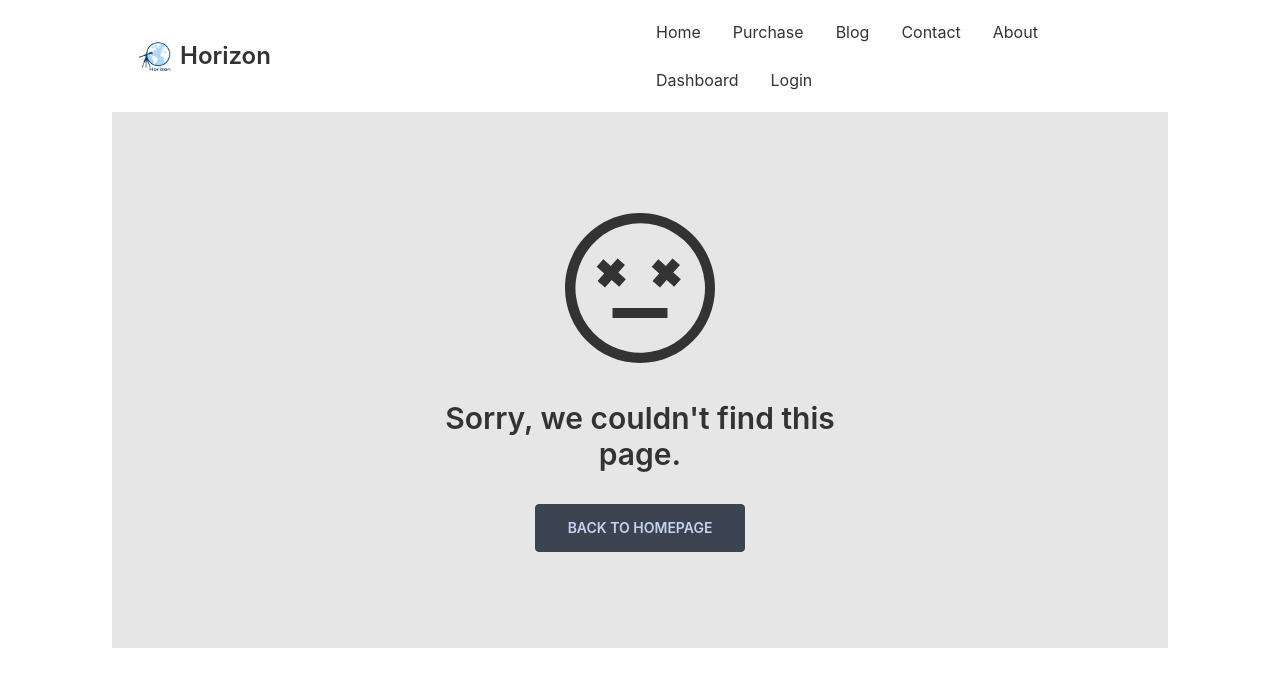
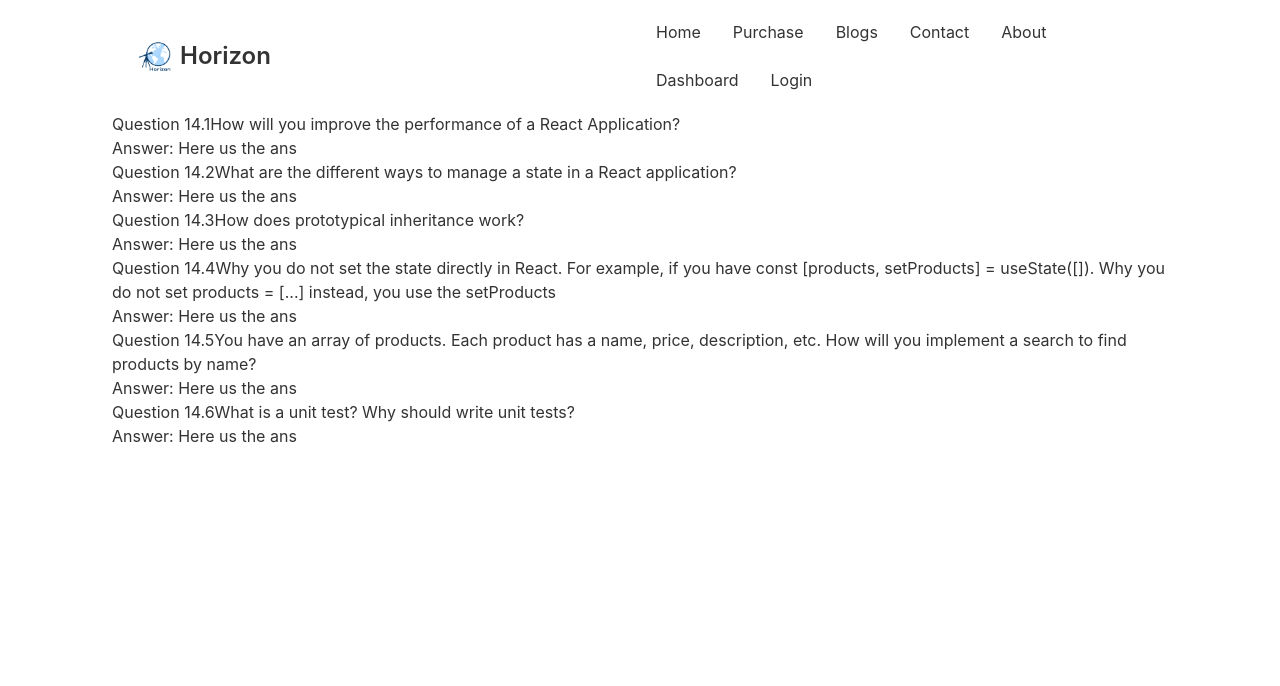
Before and after one commit to git-mhasan/manufacturar-supply-website-client, a React (Create React App) app: page /blogs in a window 1280 px wide. Shown: the top 686 px of the page. Built offline with nearby package versions, Linux system fonts and the light colour scheme; no server answers; what tw-elements would draw is missing.

Commit message:
Purchase page and Blogs page created

```diff
--- a/src/App.js
+++ b/src/App.js
@@ -10,6 +10,7 @@ import { ToastContainer } from 'react-toastify';
 import 'react-toastify/dist/ReactToastify.css';
 import Purchase from './Pages/Purchase/Purchase';
 import RequireAuth from './Pages/Login/RequireAuth';
+import Blogs from './Pages/Blogs/Blogs';
 
 function App() {
   return (
@@ -17,6 +18,7 @@ function App() {
       <Header logo={logo}></Header>
       <Routes>
         <Route path="/" element={<Home />} />
+        <Route path="/blogs" element={<Blogs />} />
         <Route path="/purchase" element={<RequireAuth><Purchase /></RequireAuth>} />
         <Route path="/signup" element={<Signup />} />
         <Route path="/login" element={<Login />} />
--- /dev/null
+++ b/src/Pages/Blogs/Blogs.js
@@ -0,0 +1,34 @@
+import React from 'react';
+
+const Blogs = () => {
+    return (
+        <div>
+            <div>
+                <h2><span>Question 14.1</span>How will you improve the performance of a React Application?</h2>
+                <p><span>Answer:</span> Here us the ans</p>
+            </div>
+            <div>
+                <h2><span>Question 14.2</span>What are the different ways to manage a state in a React application?</h2>
+                <p><span>Answer:</span> Here us the ans</p>
+            </div>
+            <div>
+                <h2><span>Question 14.3</span>How does prototypical inheritance work?</h2>
+                <p><span>Answer:</span> Here us the ans</p>
+            </div>
+            <div>
+                <h2><span>Question 14.4</span>Why you do not set the state directly in React. For example, if you have const [products, setProducts] = useState([]). Why you do not set products = [...] instead, you use the setProducts</h2>
+                <p><span>Answer:</span> Here us the ans</p>
+            </div>
+            <div>
+                <h2><span>Question 14.5</span>You have an array of products. Each product has a name, price, description, etc. How will you implement a search to find products by name?</h2>
+                <p><span>Answer:</span> Here us the ans</p>
+            </div>
+            <div>
+                <h2><span>Question 14.6</span>What is a unit test? Why should write unit tests?</h2>
+                <p><span>Answer:</span> Here us the ans</p>
+            </div>
+        </div>
+    );
+};
+
+export default Blogs;
--- /dev/null
+++ b/src/Pages/Purchase/AllProducts.js
@@ -0,0 +1,32 @@
+import React from 'react';
+import { useQuery } from 'react-query';
+import Spinner from '../../Shared/Spinner';
+import url from '../../Shared/Utils/ServerUrl';
+
+const AllProducts = () => {
+    const { isLoading, error, data: products } = useQuery('products', () =>
+        fetch(`${url}products`).then(res =>
+            res.json()
+        )
+    )
+    if (isLoading) {
+        return <div className='my-5 md:my-8 lg:my-10'>
+            <h2 className='text-center font-bold text-3xl my-14 text-accent'>All Equipments</h2>
+            <Spinner></Spinner>
+        </div>
+    }
+    if (error) {
+        return <div className='my-5 md:my-8 lg:my-10'>
+            <h2 className='text-center font-bold text-3xl my-14 text-accent'>Equipments</h2>
+            <h2 className='text-center font-bold text-3xl my-14 text-black'>Data could not be Loaded.</h2>
+        </div>
+    }
+
+    return (
+        <div>
+
+        </div>
+    );
+};
+
+export default AllProducts;
--- /dev/null
+++ b/src/Pages/Purchase/ProductCard.js
@@ -0,0 +1,23 @@
+import React from 'react';
+
+const ProductCard = ({ product }) => {
+
+    return (
+        <div>
+            <div className="card lg:w-lg bg-base-100 shadow-xl">
+                <figure className="px-4 pt-4">
+                    <img src={product.img} alt="" className="rounded-xl" />
+                </figure>
+                <div className="card-body items-center text-center">
+                    <h2 className="card-title">{product.name}</h2>
+                    <p>{product.desc.length > 15 ? product.desc.slice(0, 15) + "..." : product.desc}</p>
+                    <div className="card-actions">
+                        <button className="btn btn-primary">Details</button>
+                    </div>
+                </div>
+            </div>
+        </div>
+    );
+};
+
+export default ProductCard;
--- a/src/Pages/Purchase/Purchase.js
+++ b/src/Pages/Purchase/Purchase.js
@@ -1,6 +1,8 @@
 import React from 'react';
 
+
 const Purchase = () => {
+
     return (
         <div>
             This is Purchase Page
--- a/src/Shared/Header/Header.js
+++ b/src/Shared/Header/Header.js
@@ -16,7 +16,7 @@ const Header = ({ logo }) => {
     const menuItem = <>
         <li><Link to="/">Home</Link></li>
         <li><Link to="/purchase">Purchase</Link></li>
-        <li><Link to="/blog">Blog</Link></li>
+        <li><Link to="/blogs">Blogs</Link></li>
         <li><Link to="/contact">Contact</Link></li>
         <li><Link to="/about">About</Link></li>
         <li><Link to="/dashboard">Dashboard</Link></li>
```
